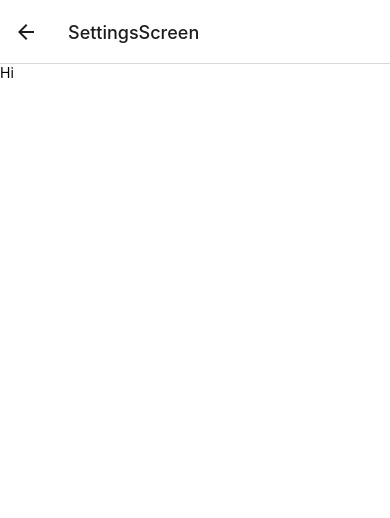
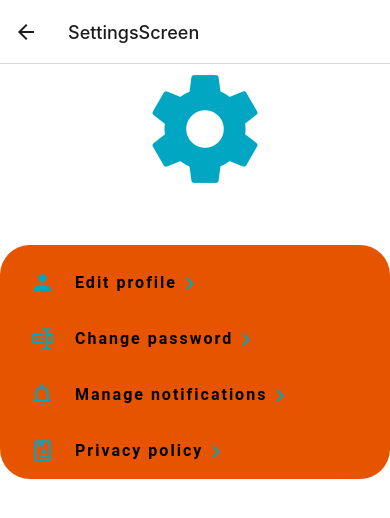
Before and after one commit to acarso02/CIS4250, a React Native app: screen /SettingsScreen in a window 390 px wide. Shown: the top 518 px of the page. Built offline with nearby package versions, Linux system fonts and the light colour scheme.

Commit message:
Added settings screen design

```diff
--- a/app/SettingsScreen.js
+++ b/app/SettingsScreen.js
@@ -1,7 +1,8 @@
 import { Ionicons } from '@expo/vector-icons';
+import Icon from 'react-native-vector-icons/MaterialCommunityIcons';
 import React, { useState } from 'react';
 import reactDom from 'react-dom';
-import {StyleSheet, Image, Input, View, Button, ScrollView, ImageBackground, Dimensions, Text, TextInput, StatusBar, TouchableOpacity, TouchableWithoutFeedback, ListViewComponent} from "react-native"
+import {StyleSheet, Image, Input, View, Button, ScrollView, ImageBackground, Dimensions, TextInput, StatusBar, TouchableOpacity, TouchableWithoutFeedback, ListViewComponent} from "react-native"
 import { createBottomTabNavigator } from '@react-navigation/bottom-tabs';
 import { NavigationContainer } from '@react-navigation/native';
 import { createNativeStackNavigator } from '@react-navigation/native-stack';
@@ -11,6 +12,13 @@ import HomeScreen from './HomeScreen';
 import Notifications from './Notifications';
 import Profile from './Profile';
 import Upload from './Upload';
+import {
+  Avatar,
+  Title,
+  Caption,
+  Text,
+  TouchableRipple,
+} from 'react-native-paper';
 
 const SettingsScreen = () => {
 
@@ -18,9 +26,60 @@ const SettingsScreen = () => {
     <ScrollView style={{flex: 1,backgroundColor:'white'}}
         showsVerticalScrollIndicator={false}>
 
-      <View>
-        <Text>Hi</Text>
+        {/* Top View of the Brand */}
+      <View style={styles.brandView}>
+        <Ionicons style={styles.shadow} name="settings-sharp" size={120} color="#00A6C2" />
+
       </View>
+
+      <View style={styles.bottomView}>
+        <View style={styles.menuWrapper}>
+          <TouchableRipple onPress={() => {}}>
+            <View style={styles.menuItem}>
+              <Icon name="account" color="#00A6C2" size={25}/>
+              <Text style={styles.menuItemText}>Edit profile</Text>
+              <View style = {styles.chevronArrow}>
+                <Icon name="chevron-right" color="#00A6C2" size={25}/>
+              </View>
+
+            </View>
+          </TouchableRipple>
+          <TouchableRipple onPress={() => {}}>
+            <View style={styles.menuItem}>
+              <Icon name="form-textbox-password" color="#00A6C2" size={25}/>
+              <Text style={styles.menuItemText}>Change password</Text>
+              <View style = {styles.chevronArrow}>
+                <Icon name="chevron-right" color="#00A6C2" size={25}/>
+              </View>
+            </View>
+          </TouchableRipple>
+
+          <TouchableRipple onPress={() => {}}>
+            <View style={styles.menuItem}>
+              <Icon name="bell-outline" color="#00A6C2" size={25}/>
+              <Text style={styles.menuItemText}>Manage notifications</Text>
+
+              <View style = {styles.chevronArrow}>
+                <Icon name="chevron-right" color="#00A6C2" size={25}/>
+              </View>
+
+            </View>
+          </TouchableRipple>
+
+          <TouchableRipple onPress={() => {}}>
+            <View style={styles.menuItem}>
+              <Icon name="book-account-outline" color="#00A6C2" size={25}/>
+              <Text style={styles.menuItemText}>Privacy policy</Text>
+
+              <View style = {styles.chevronArrow}>
+                <Icon name="chevron-right" color="#00A6C2" size={25}/>
+              </View>
+            </View>
+          </TouchableRipple>
+        </View>
+        </View>
+
+
 
     </ScrollView>
 
@@ -86,6 +145,57 @@ const styles = StyleSheet.create({
       paddingBottom:70,
       marginTop:0
     },
+    chevronArrow: {
+      justifyContent:'flex-end',
+      //paddingVertical: 15,
+      //paddingHorizontal: 60,
+
+    },
+
+    brandView:{
+      flexDirection:'row',
+      justifyContent: 'center',
+      marginLeft:20,
+      alignItems: 'center',
+      backgroundColor:'white'
+    },
+    title: {
+      fontSize: 24,
+      fontWeight: 'bold',
+    },
+
+    menuWrapper: {
+      marginTop: 10,
+    },
+
+    menuItem: {
+      flexDirection: 'row',
+      paddingVertical: 15,
+      paddingHorizontal: 30,
+    },
+
+    menuItemText: {
+      color: 'black',
+      fontWeight:'bold',
+      letterSpacing: 2,
+      marginLeft: 20,
+      //fontWeight: '600',
+      fontSize: 16,
+      lineHeight: 26,
+    },
+
+    bottomView:{
+      flex: 1.5,
+      backgroundColor: '#E65400',
+      bottom: 0,
+      borderTopStartRadius: 30,
+      borderTopEndRadius: 30,
+      borderBottomStartRadius:30,
+      borderBottomEndRadius:30,
+      marginTop: 50,
+      elevation: 5
+    },
+
 
     loginButton: {
 
```
